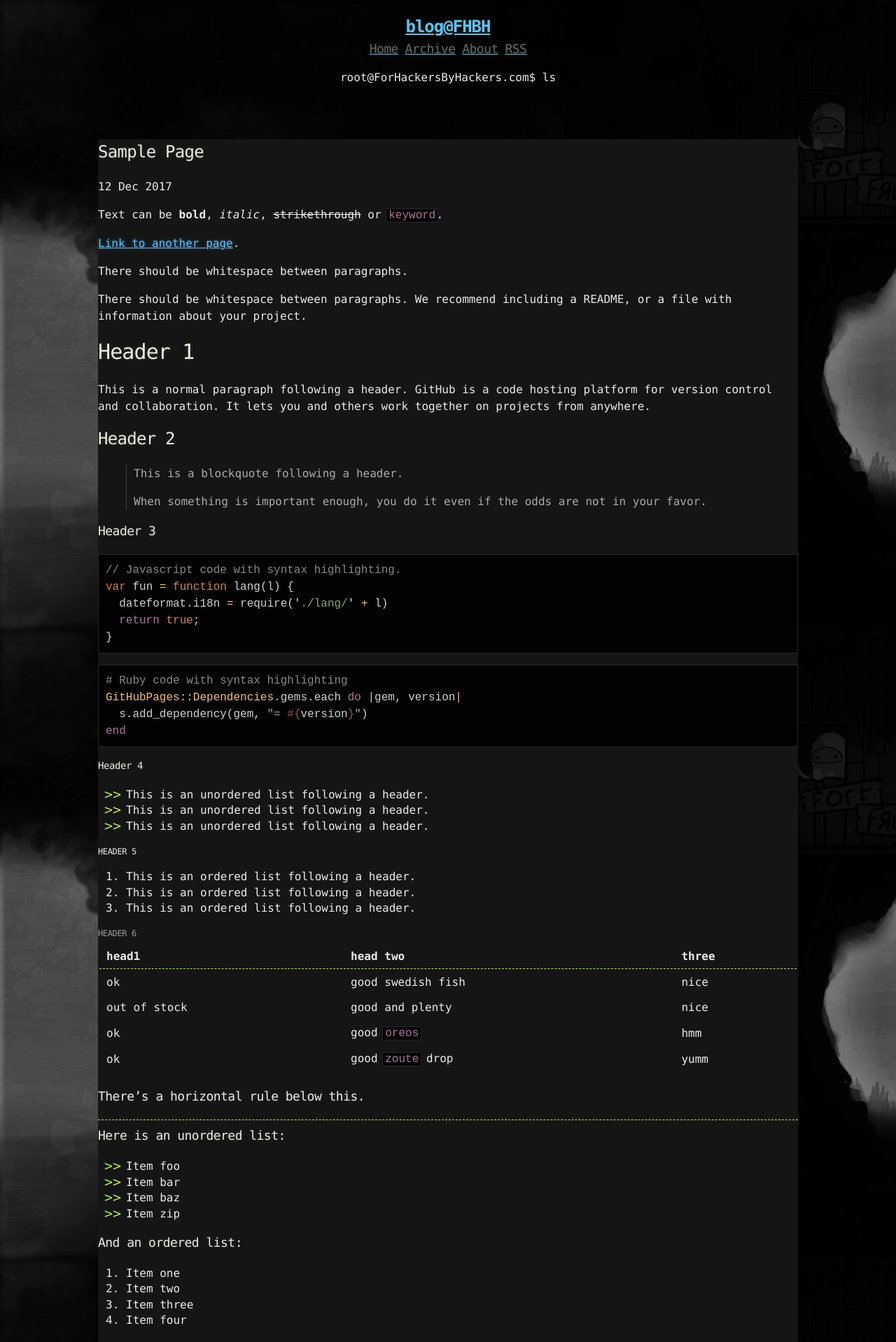
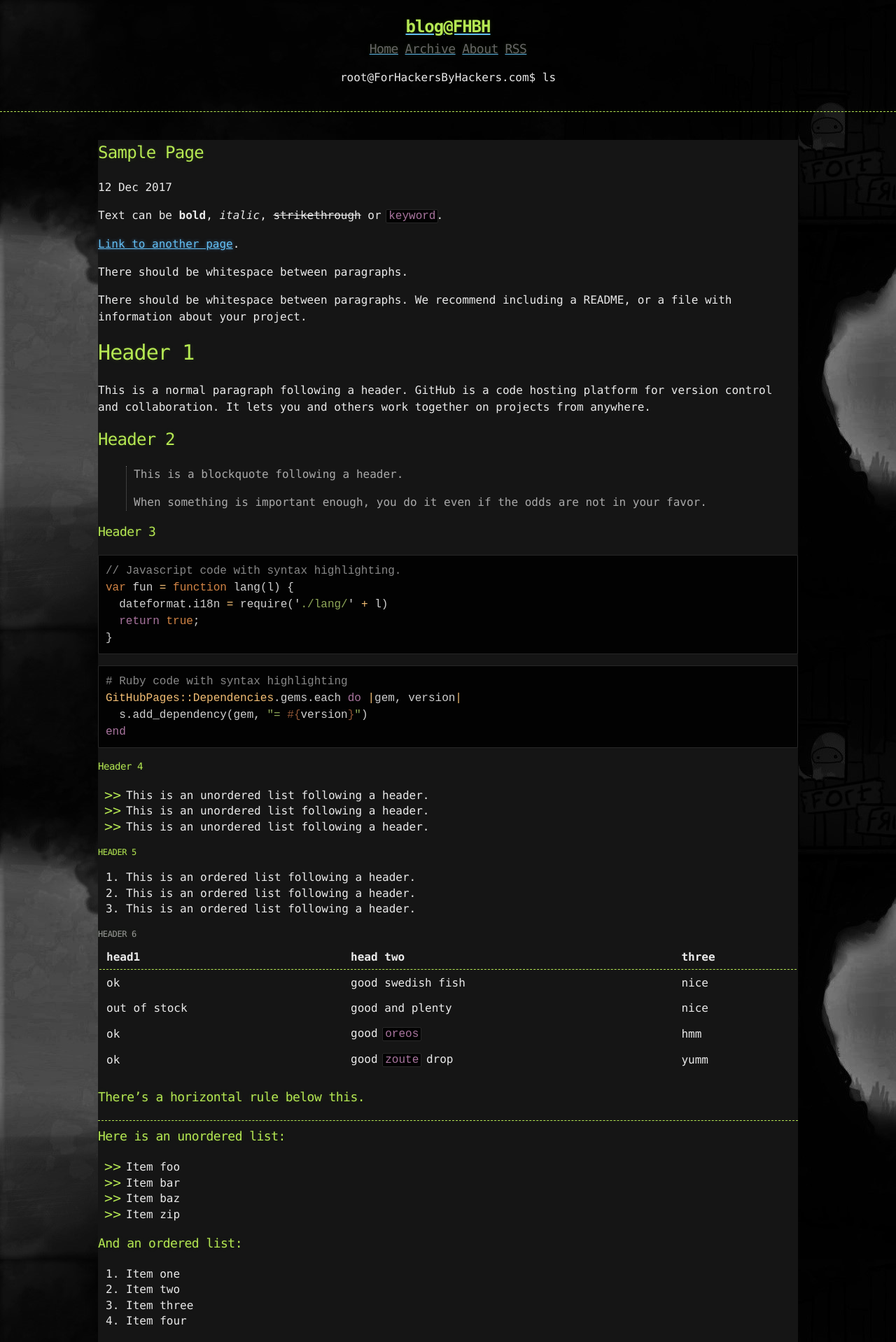
Before and after one commit to bugcatchernade/blog, a Jekyll site: the page built from _posts/2017-12-12-Sample-Page.md, in a window 1280 px wide. Shown: the top 1918 px of the page at 70% size. Built offline with Jekyll 4.4.1, drawn with Linux system fonts in a browser that asks for light colours.

Commit message:
Update _default_colors.scss

```diff
--- a/_sass/_default_colors.scss
+++ b/_sass/_default_colors.scss
@@ -7,7 +7,7 @@ $alto: #d0d0d0;
 $bouquet: #aa759f;
 $chelsea-cucumber: #90a959;
 $cod-grey: #151515;
-$conifer: url("../assets/bkg.png");
+$conifer: #b5e853;
 $dove-grey: #666;
 $gallery: #eaeaea;
 $grey: #888;
```
